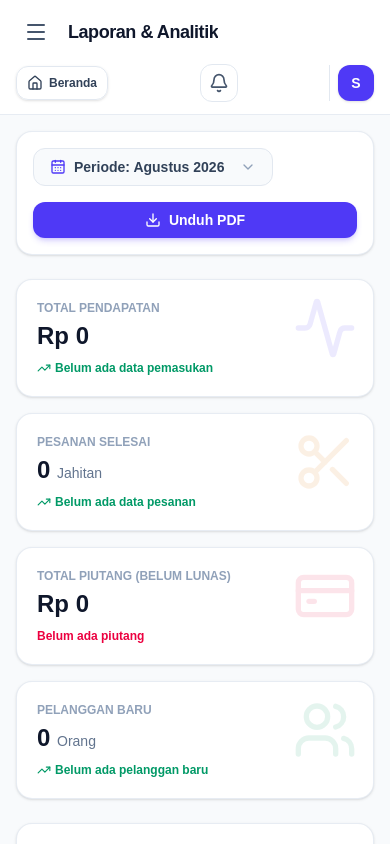
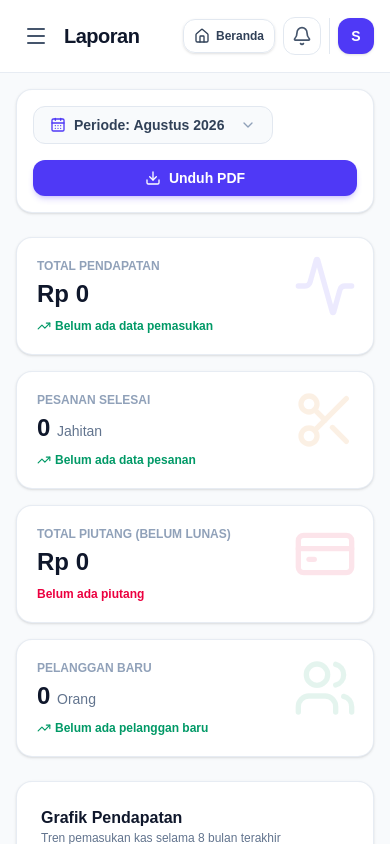
Before and after one commit to yudha-03/JahitFlow, a Next.js app: page /reports in a window 390 px wide. Shown: the top 844 px of the page. Built offline with nearby package versions, Linux system fonts and the light colour scheme.

Commit message:
test lagi

```diff
--- a/app/reports/page.tsx
+++ b/app/reports/page.tsx
@@ -175,18 +175,21 @@ export default function ReportsPage() {
       <div className="flex-1 lg:pl-64 flex flex-col min-w-0">
 
         {/* Header Bar */}
-        <header className="sticky top-0 z-30 bg-white/90 backdrop-blur-md border-b border-slate-200/80 px-4 sm:px-8 py-3 sm:py-4 flex flex-col sm:flex-row sm:items-center justify-between gap-3 sm:gap-4 overflow-hidden">
-          <div className="flex items-center gap-3 min-w-0">
+        <header className="sticky top-0 z-30 bg-white/90 backdrop-blur-md border-b border-slate-200/80 px-4 sm:px-8 py-4 flex items-center justify-between gap-2 sm:gap-4 overflow-hidden">
+          <div className="flex items-center gap-2 sm:gap-3 min-w-0">
             <button onClick={() => setIsMobileMenuOpen(true)} className="p-2 text-slate-600 hover:bg-slate-100 rounded-xl lg:hidden focus:outline-none shrink-0">
               <Menu className="w-6 h-6" />
             </button>
             <div className="min-w-0">
-              <h1 className="text-lg sm:text-2xl font-extrabold text-slate-900 tracking-tight leading-tight truncate">Laporan & Analitik</h1>
+              <h1 className="text-xl sm:text-2xl font-extrabold text-slate-900 tracking-tight leading-tight truncate">
+                <span className="sm:hidden">Laporan</span>
+                <span className="hidden sm:inline">Laporan & Analitik</span>
+              </h1>
               <p className="text-xs sm:text-sm text-slate-500 font-medium hidden sm:block truncate">Pantau performa bisnis dan statistik pesanan jahitan.</p>
             </div>
           </div>
 
-          <div className="flex items-center justify-between sm:justify-end gap-2 sm:gap-3 w-full sm:w-auto">
+          <div className="flex items-center gap-2 sm:gap-3 shrink-0">
             {/* DITAMBAHKAN: Tombol Kembali ke Beranda */}
             <Link
               href="/"
```
